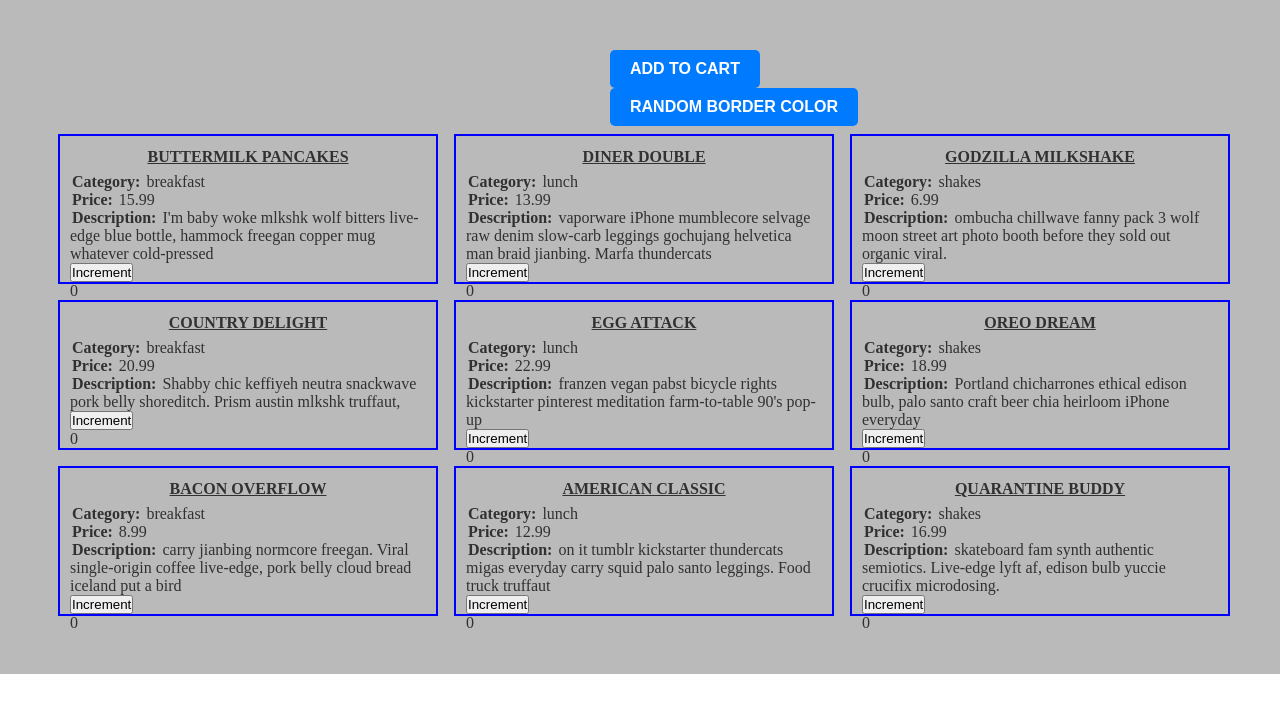
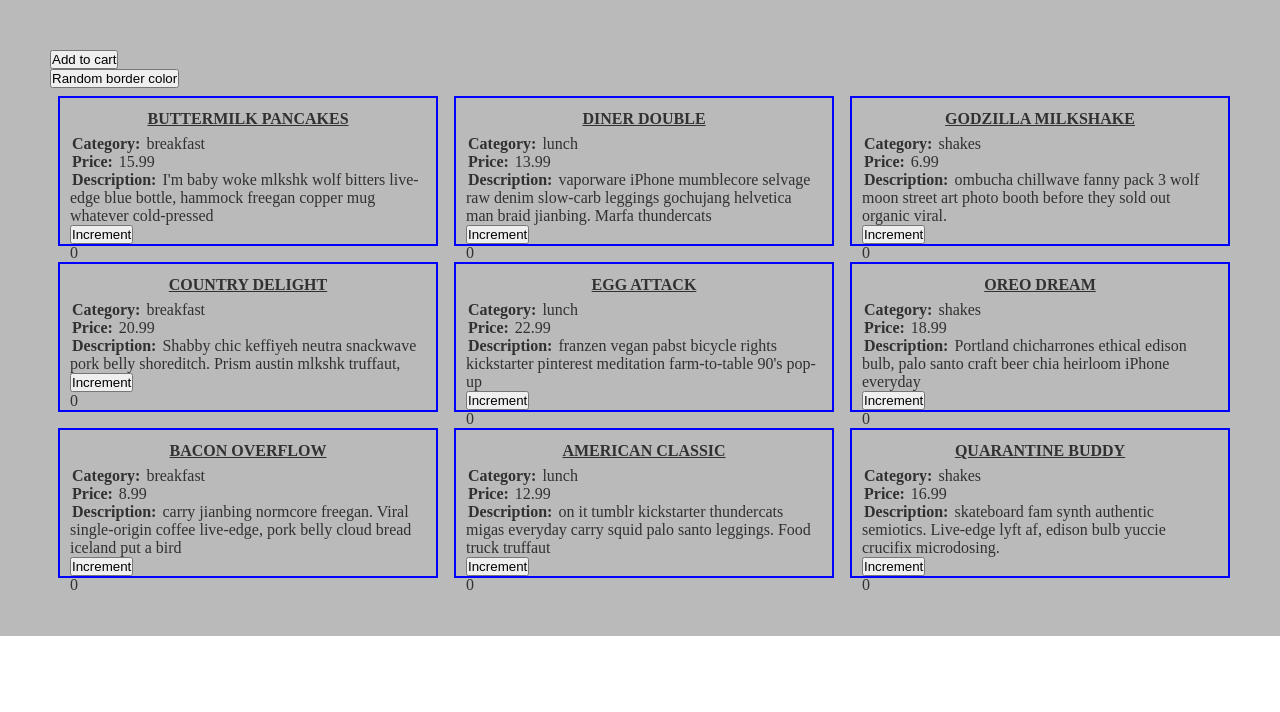
Before and after one commit to sasanedicbn/menu, a React (Vite) app in the folder Menu/: page / in a window 1280 px wide. Shown: the top 712 px of the page. Built offline with nearby package versions, Linux system fonts and the light colour scheme.

Commit message:
Create useState

```diff
--- a/Menu/src/App.jsx
+++ b/Menu/src/App.jsx
@@ -1,10 +1,15 @@
 import menu from "./data/data"
 import Button from "./Button"
 import Item from "./Item"
+import MasniSir from "./MasniSir"
 import '../src/App.css'
 import { useState } from "react"
 function App() {
 const [borderColor, setBorderColor] = useState('blue')
+const [isActive, setisActive] = useState('green')
+console.log(isActive)
+
+
 
   return (
     <div className="container">
@@ -14,6 +19,9 @@ const [borderColor, setBorderColor] = useState('blue')
         <Item data={menu} setBorderColor={setBorderColor} borderColor={borderColor} />
       </ul>
     </section>
+    <section>
+
+    </section>
     </div>
 
   )
--- a/Menu/src/Button.jsx
+++ b/Menu/src/Button.jsx
@@ -1,5 +1,5 @@
 export default function Button ({children,onClick}) {
     return(
-    <button onClick={onClick} className="btn">{children}</button>
+    <button onClick={onClick} >{children}</button>
     )
 }
--- a/Menu/src/SingleItem.jsx
+++ b/Menu/src/SingleItem.jsx
@@ -2,7 +2,7 @@ import { useState } from "react";
 
 const SingleItem = (item) => {
     const[count,setCount] = useState(0)
-    console.log(item)
+    console.log(count)
     return(
         <li key={item.id} style={{ border: `2px solid ${item.borderColor}`}} >
         <div className="item-information">
```
Also changed, not shown: Menu/src/MasniSir.jsx (added).
